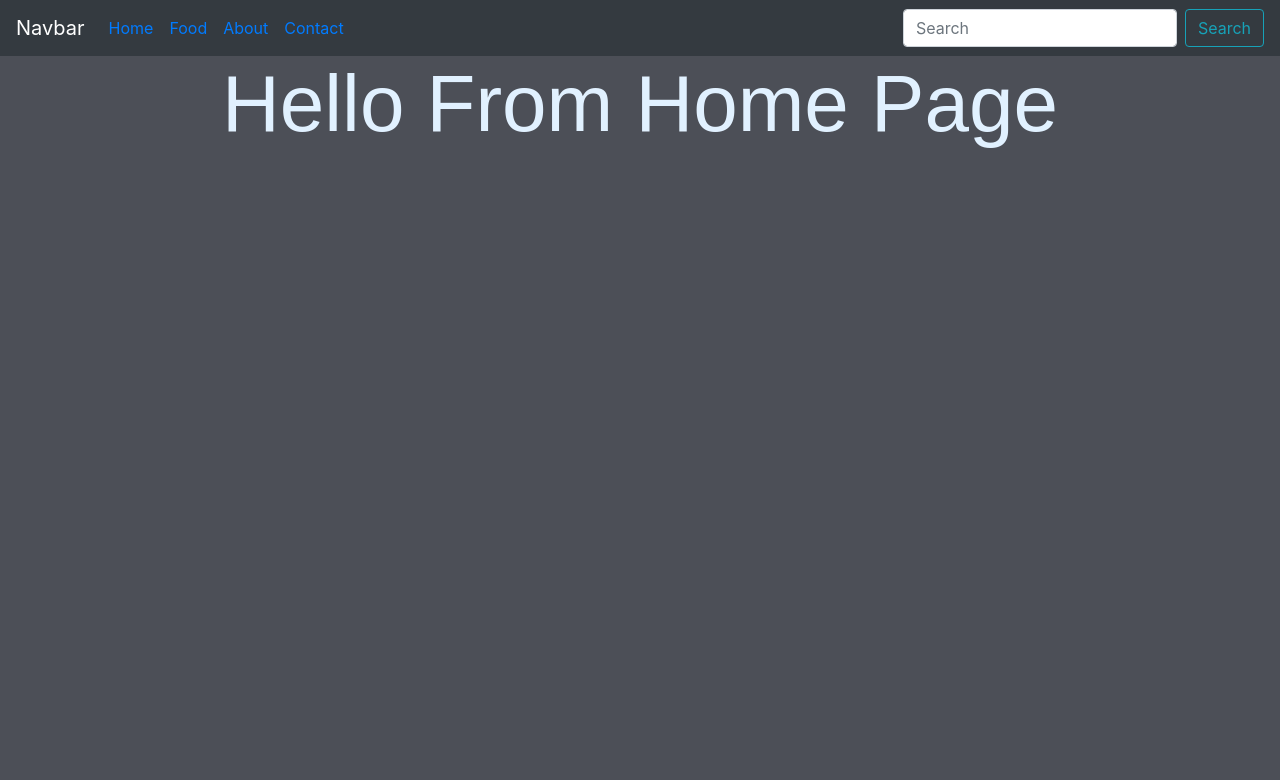
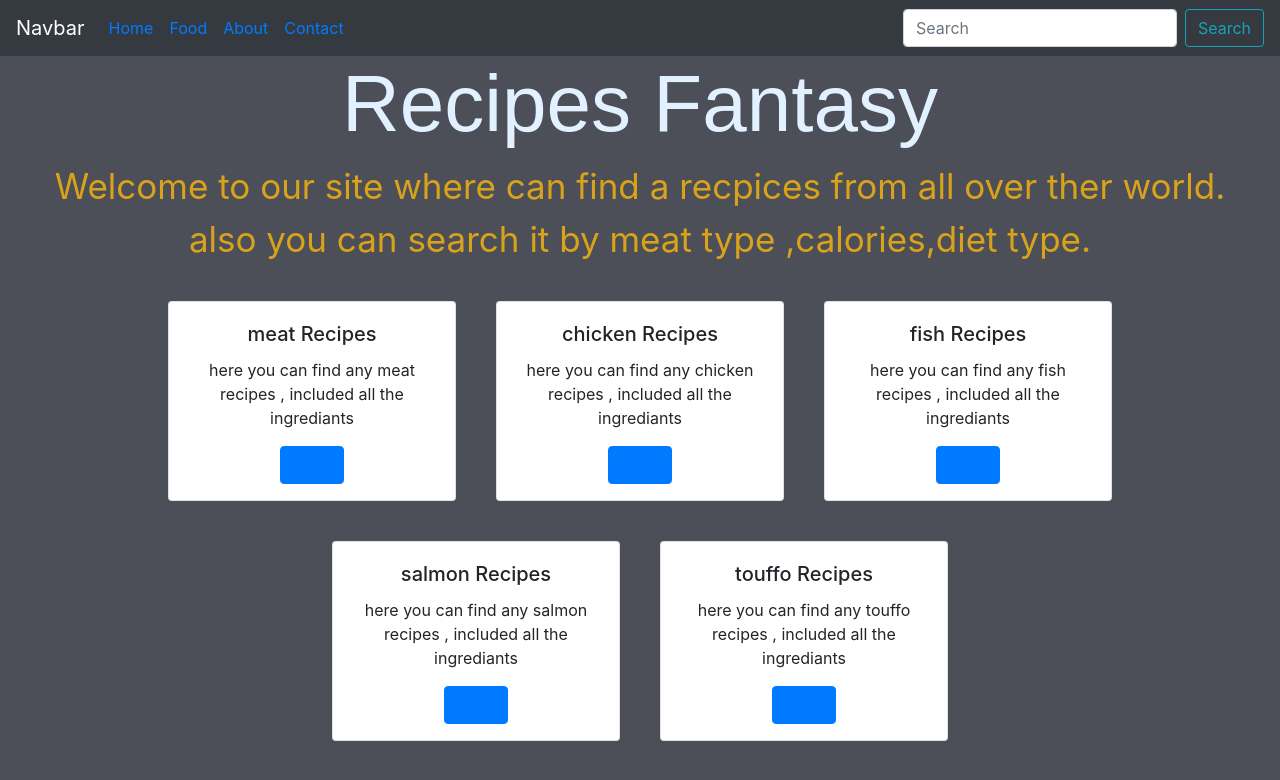
Before and after one commit to younann/reactapp1, a React (Create React App) app: page / in a window 1280 px wide. Shown: the top 780 px of the page. Built offline with nearby package versions, Linux system fonts and the light colour scheme.

Commit message:
upadting view more recpiecs

```diff
--- a/src/App.js
+++ b/src/App.js
@@ -14,7 +14,7 @@ function App() {
         <Route exact path="/" component={Home} />
         <Route exact path="/about" component={About} />
         <Route exact path="/contact" component={Contact} />
-        <Route exact path="/food" component={Food} />
+        <Route exact path="/food/:id" component={Food} />
       </Router>
     </>
   );
--- a/src/components/Food.js
+++ b/src/components/Food.js
@@ -1,6 +1,9 @@
 import React, { useEffect, useState } from 'react';
 import styled from 'styled-components';
 import axios from 'axios';
+import { ListGroup, Spinner } from 'react-bootstrap';
+import { useParams } from 'react-router-dom';
+import { Button } from 'react-bootstrap';
 
 const Div = styled.div`
   text-align: center;
@@ -28,8 +31,8 @@ const H3 = styled.h3`
 `;
 
 export default function Food() {
-  let url =
-    'https://api.edamam.com/search?q=chicken&app_id=f863f824&app_key=6da60588219e01d898750757415feb3e&from=0&to=10';
+  const { id } = useParams();
+  let url = `https://api.edamam.com/search?q=${id}&app_id=f863f824&app_key=6da60588219e01d898750757415feb3e&from=0&to=100`;
   const [recipe, setRecipe] = useState(null);
   useEffect(() => {
     axios.get(url).then((response) => {
@@ -37,9 +40,9 @@ export default function Food() {
     });
   }, [url]);
   var min = 1;
-  var max = 10;
+  var max = 100;
   var rand = Math.floor(min + Math.random() * (max - min));
-  console.log(rand);
+
   if (recipe) {
     return (
       <Div>
@@ -50,16 +53,27 @@ export default function Food() {
         />
         <Div>
           <H3>Ingredients</H3>
-          {recipe.hits[rand].recipe.ingredientLines.map((txt) => (
-            <P>{txt}</P>
-          ))}
+
+          <ListGroup variant="">
+            {recipe.hits[rand].recipe.ingredientLines.map((txt) => (
+              <ListGroup.Item>{txt}</ListGroup.Item>
+            ))}
+          </ListGroup>
+          <Button
+            onClick={() => {
+              window.location.reload(false);
+            }}
+          >
+            New Recipe
+          </Button>
         </Div>
       </Div>
     );
   } else {
     return (
       <Div>
-        <H1>Food Page</H1>
+        <H1>Loading</H1>
+        <Spinner animation="border" variant="secondary" size="sm" />
       </Div>
     );
   }
--- a/src/components/Home.js
+++ b/src/components/Home.js
@@ -1,7 +1,8 @@
 import React from 'react';
+import { Card, Button } from 'react-bootstrap';
 import styled from 'styled-components';
-
-
+import Food from './Food';
+import { Link } from 'react-router-dom';
 
 const Div = styled.div`
   text-align: center;
@@ -18,11 +19,49 @@ const H1 = styled.h1`
   }
 `;
 
+const P = styled.p`
+  color: #d9a21b;
+  font-size: 35px;
+  font-family: -apple-system, BlinkMacSystemFont, 'Segoe UI', Roboto, Oxygen,
+    Ubuntu, Cantarell, 'Open Sans', 'Helvetica Neue', sans-serif;
+`;
+
 export default function Home() {
+  const recipesTypes = ['meat', 'chicken', 'fish', 'salmon', 'touffo'];
   return (
     <>
       <Div>
-        <H1>Hello From Home Page</H1>
+        <H1>Recipes Fantasy</H1>
+        <P>
+          Welcome to our site where can find a recpices from all over ther
+          world.
+          <br />
+          also you can search it by meat type ,calories,diet type.
+          <br />
+        </P>
+        {recipesTypes.map((name) => {
+          return (
+            <Card
+              style={{
+                width: '18rem',
+                margin: 20,
+                display: '-webkit-inline-flex',
+                height: '200px',
+              }}
+            >
+              <Card.Body>
+                <Card.Title>{name} Recipes</Card.Title>
+                <Card.Text>
+                  here you can find any {name} recipes , included all the
+                  ingrediants
+                </Card.Text>
+                <Button variant="primary">
+                  <Link to={`/food/${name}`}>View</Link>
+                </Button>
+              </Card.Body>
+            </Card>
+          );
+        })}
       </Div>
     </>
   );
```
Also changed, not shown: 1 other file (tests, documents, lock files or other folders).
